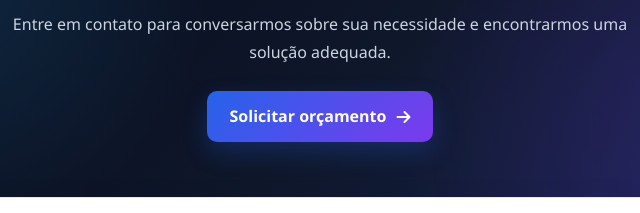
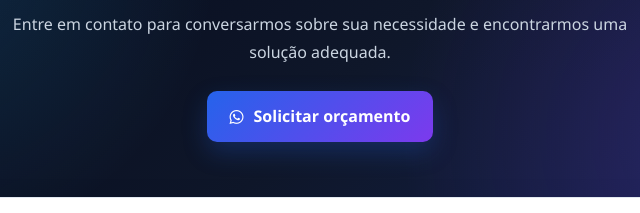
Before and after one commit to WillyannRamos/Meu-Portfolio, a website: page contato.html in a window 1280 px wide. Shown: the part 881-1094 px from the top of the page, 320-960 px from the left. Drawn offline with Linux system fonts and the light colour scheme.

Commit message:
Atualizei a página contato.html

```diff
--- a/contato.html
+++ b/contato.html
@@ -57,32 +57,44 @@
 
                     <li>
                         <a href="index.html">
+
                             <i class="fa-solid fa-house"></i>
+
                             Início
+
                         </a>
                     </li>
 
 
                     <li>
                         <a href="sobre.html">
+
                             <i class="fa-solid fa-user"></i>
+
                             Sobre
+
                         </a>
                     </li>
 
 
                     <li>
                         <a href="servicos.html">
+
                             <i class="fa-solid fa-laptop-code"></i>
+
                             Serviços
+
                         </a>
                     </li>
 
 
                     <li>
                         <a href="projetos.html">
+
                             <i class="fa-solid fa-folder-open"></i>
+
                             Projetos
+
                         </a>
                     </li>
 
@@ -92,8 +104,11 @@
                             href="contato.html"
                             class="ativo"
                         >
+
                             <i class="fa-solid fa-envelope"></i>
+
                             Contato
+
                         </a>
                     </li>
 
@@ -187,7 +202,9 @@
     <main class="contato">
 
 
-        <!-- CABEÇALHO -->
+        <!-- =================================================
+             CABEÇALHO
+        ================================================== -->
 
         <div class="contato-header">
 
@@ -241,14 +258,18 @@
             </p>
 
 
+            <!-- BOTÃO WHATSAPP -->
+
             <a
-                href="solicitar.html"
+                href="https://api.whatsapp.com/send/?phone=5512935000257&text=Ol%C3%A1%20Willyann!%20Acessei%20seu%20portf%C3%B3lio%20e%20gostaria%20de%20solicitar%20um%20or%C3%A7amento.%20Tenho%20interesse%20em%20conhecer%20melhor%20seus%20servi%C3%A7os%20e%20gostaria%20de%20conversar%20sobre%20a%20minha%20necessidade.&type=phone_number&app_absent=0"
+                target="_blank"
+                rel="noopener noreferrer"
                 class="btn"
             >
 
+                <i class="fa-brands fa-whatsapp"></i>
+
                 Solicitar orçamento
-
-                <i class="fas fa-arrow-right"></i>
 
             </a>
 
@@ -333,7 +354,7 @@
 
 
                     <a
-                        href="https://api.whatsapp.com/send/?phone=5512935000257&text=Olá%20Willyann!%20Gostaria%20de%20saber%20mais%20sobre%20seus%20serviços.&type=phone_number&app_absent=0"
+                        href="https://api.whatsapp.com/send/?phone=5512935000257&text=Ol%C3%A1%20Willyann!%20Gostaria%20de%20saber%20mais%20sobre%20seus%20servi%C3%A7os.&type=phone_number&app_absent=0"
                         target="_blank"
                         rel="noopener noreferrer"
                         class="btn"
```
